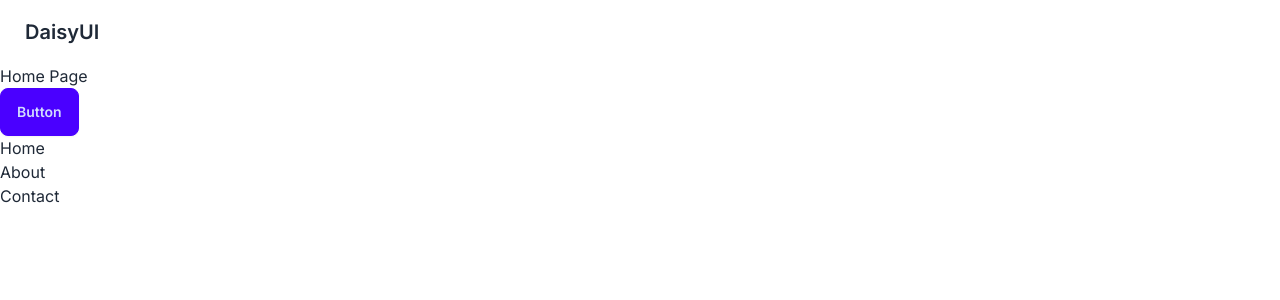
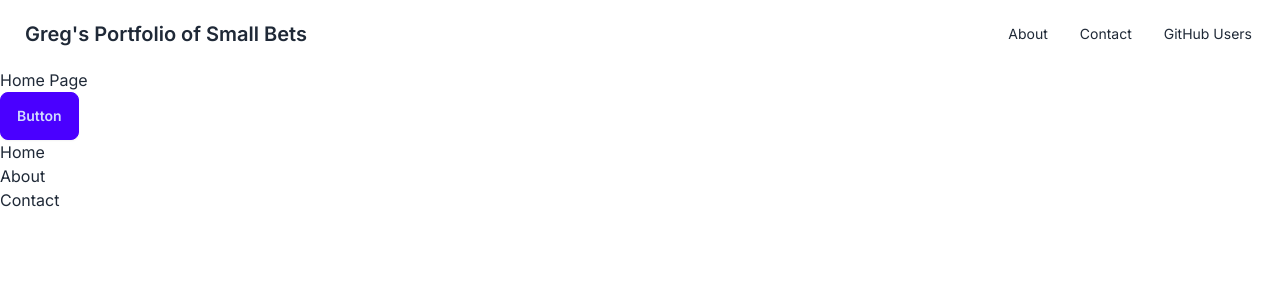
Before and after one commit to champseo2017/learn_next_js02, a Next.js app in the folder my-app/: page / in a window 1280 px wide. Shown: the top 300 px of the page. Built offline with nearby package versions, Linux system fonts and the light colour scheme.

Commit message:
navigation bar

```diff
--- a/my-app/src/app/layout.js
+++ b/my-app/src/app/layout.js
@@ -1,5 +1,6 @@
 import { Inter } from "next/font/google";
 import "./globals.css";
+import Link from "next/link";
 
 const inter = Inter({ subsets: ["latin"] });
 
@@ -15,7 +16,24 @@ export default function RootLayout({ children }) {
     <html lang="en">
       <body className={inter.className}>
         <div className="navbar bg-base-100">
-          <a className="btn btn-ghost normal-case text-xl">DaisyUI</a>
+          <div className="flex-1">
+            <Link href="/" className="btn btn-ghost normal-case text-xl">
+              Greg's Portfolio of Small Bets
+            </Link>
+          </div>
+          <div className="flex-none">
+            <ul className="menu menu-horizontal px-1">
+              <li>
+                <Link href="/about">About</Link>
+              </li>
+              <li>
+                <Link href="/about/contact">Contact</Link>
+              </li>
+              <li>
+                <Link href="/githubusers">GitHub Users</Link>
+              </li>
+            </ul>
+          </div>
         </div>
         {children}
       </body>
@@ -24,9 +42,19 @@ export default function RootLayout({ children }) {
 }
 
 /*
-ปรับแต่ง metadata ในแต่ละหน้าของเว็บไซต์ของคุณเพื่อเพิ่มประสิทธิภาพสำหรับ SEO เพื่อทำเช่นนี้ ให้คัดลอกออบเจ็กต์ metadata จาก 'layout.js' และวางลงในไฟล์ page.jsx ของแต่ละโฟลเดอร์ ตัวอย่างเช่น ใน '/app/about/page.jsx' คุณสามารถเพิ่ม "About" ลงในชื่อหน้าเว็บ และปรับแต่งคำอธิบายและ keywords ตามนั้น เมื่อบันทึกแล้ว คุณจะสังเกตเห็นว่าชื่อหน้าเว็บเปลี่ยนไปตามหน้าที่คุณกำลังดูอยู่ - เป็น "Greg's Portfolio of Small Bets" บนหน้าแรก
+โค้ดนี้เป็นส่วนหนึ่งของไฟล์ app/layout.js ซึ่งเป็นโครงสร้างหลักของแอปพลิเคชัน โดย navigation bar จะปรากฏในทุกหน้าของแอปพลิเคชัน
 
-ในไฟล์ app/layout.js เราได้กำหนด metadata สำหรับเว็บไซต์ทั้งหมด โดยระบุ title, description และ keywords ซึ่งจะช่วยในการปรับแต่ง SEO
+- `navbar`: คลาสนี้ใช้สำหรับสร้างแถบนำทาง (navigation bar) ใน Daisy UI มันจะจัดวางองค์ประกอบภายในให้เป็นแถวเดียวกัน และมีการจัดตำแหน่งที่เหมาะสมสำหรับแถบนำทาง
+- `bg-base-100`: คลาสนี้ใช้สำหรับกำหนดสีพื้นหลังของแถบนำทาง โดย `base-100` เป็นสีพื้นหลังเริ่มต้นของ Daisy UI ซึ่งปกติจะเป็นสีขาวหรือสีอ่อน
+- `flex-1`: คลาสนี้ใช้สำหรับกำหนดให้องค์ประกอบยืดขยายเต็มพื้นที่ที่เหลือในแถวนั้น ในที่นี้ใช้กับส่วนด้านซ้ายของแถบนำทาง เพื่อให้ชื่อเว็บไซต์ยืดขยายเต็มพื้นที่
+- `btn`: คลาสนี้ใช้สำหรับสร้างปุ่มใน Daisy UI ซึ่งจะมีลักษณะเป็นปุ่มพื้นฐาน
+- `btn-ghost`: คลาสนี้ใช้ร่วมกับ `btn` เพื่อสร้างปุ่มแบบโปร่งใส (ghost button) ซึ่งจะมีเฉพาะขอบและข้อความ แต่ไม่มีพื้นหลัง จนกว่าจะเกิด hover
+- `normal-case`: คลาสนี้ใช้สำหรับกำหนดให้ข้อความเป็นตัวพิมพ์เล็กและใหญ่ตามปกติ ไม่ใช่ตัวพิมพ์ใหญ่ทั้งหมด
+- `text-xl`: คลาสนี้ใช้สำหรับกำหนดขนาดข้อความให้ใหญ่ขึ้น (xl ย่อมาจาก extra-large)
+- `flex-none`: คลาสนี้ใช้สำหรับกำหนดให้องค์ประกอบไม่ยืดขยายหรือหดตัวตามพื้นที่ที่เหลือ ในที่นี้ใช้กับส่วนด้านขวาของแถบนำทาง เพื่อให้ปุ่มต่างๆ มีขนาดคงที่
+- `menu`: คลาสนี้ใช้สำหรับสร้างเมนูใน Daisy UI
+- `menu-horizontal`: คลาสนี้ใช้ร่วมกับ `menu` เพื่อกำหนดให้เมนูวางในแนวนอน (horizontal)
+- `px-1`: คลาสนี้ใช้สำหรับกำหนดระยะห่างแนวนอน (horizontal padding) ให้กับองค์ประกอบ โดย `1` เป็นหน่วยขนาดเล็กสุดใน Daisy UI ซึ่งปกติจะเท่ากับ 0.25rem หรือ 4px
 
-นอกจากนี้ เรายังสามารถกำหนด metadata เฉพาะสำหรับแต่ละหน้าได้ด้วย เช่นในไฟล์ app/about/page.jsx เราได้กำหนด metadata สำหรับหน้า About โดยระบุ title, description และ keywords ที่แตกต่างจากหน้าอื่นๆ เพื่อเพิ่มประสิทธิภาพของ SEO สำหรับหน้านั้นโดยเฉพาะ
+ในบริบทของ Flexbox คำว่า flex-none หมายความว่า องค์ประกอบนั้นจะไม่ยืดขยายหรือหดตัวตามพื้นที่ว่างที่เหลือใน Flex container แต่จะคงขนาดตามเนื้อหาข้างใน
 */
```
